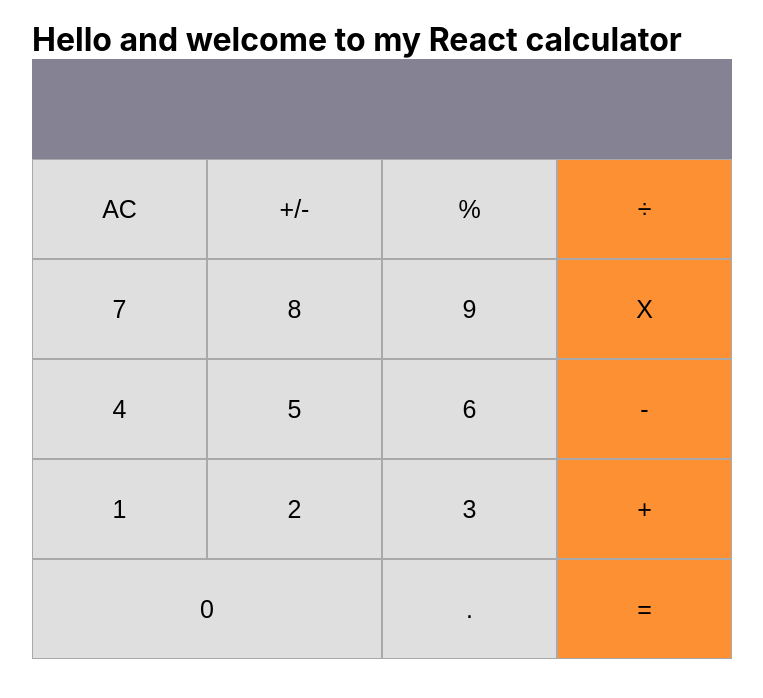
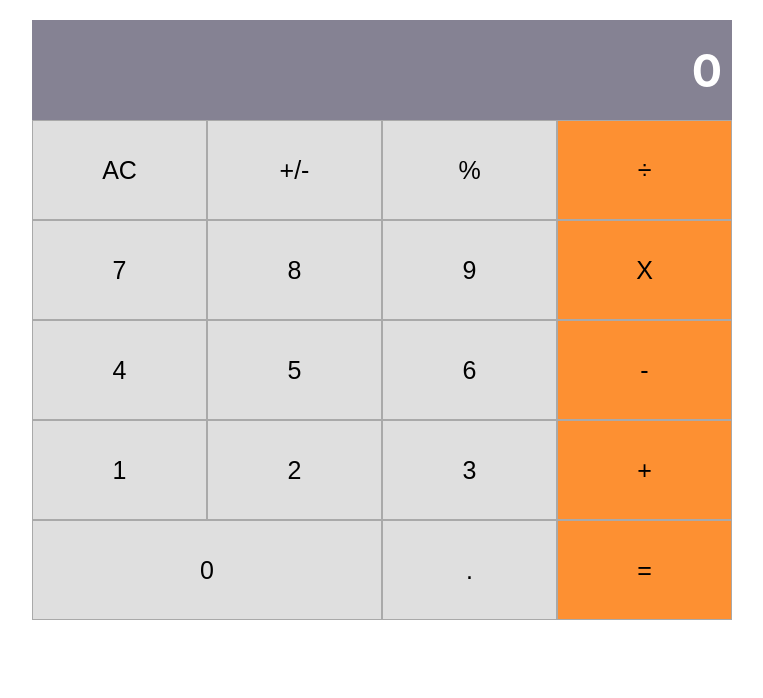
Before and after one commit to tzvaita/react-calculator, a React (Create React App) app: page / in a window 1280 px wide. Shown: the top 698 px of the page, without its empty margins (258-1021 px from the left). Built offline with nearby package versions, Linux system fonts and the light colour scheme.

Commit message:
Debug calculate function'

```diff
--- a/src/components/App.js
+++ b/src/components/App.js
@@ -3,15 +3,39 @@ import '../App.css';
 import Display from './display';
 import ButtonCont from './buttonCont';
 import calculate from '../logic/calculate';
+// import { ReactComponent } from '*.svg';
 
-function App() {
-  return (
-    <div className="app">
-      <h1> Hello and welcome to my React calculator </h1>
-      <Display result={calculate} />
-      <ButtonCont />
-    </div>
-  );
+class App extends React.Component {
+  constructor(props) {
+    super(props);
+    this.state = {
+      total: null,
+      next: null,
+      operation: null,
+    };
+    this.handleClick = this.handleClick.bind(this);
+  }
+
+  handleClick(btnName) {
+    const { total, next, operation } = this.state;
+    const result = calculate({ total, next, operation }, btnName);
+    console.log(result)
+    this.setState({
+      total: result.total,
+      next: result.next,
+      operation: result.operation,
+    });
+  }
+
+  render() {
+    const { total, next } = this.state;
+    return (
+      <div className="app">
+        <Display result={total} next={next} />
+        <ButtonCont clickHandler={this.handleClick} />
+      </div>
+    );
+  }
 }
 
 export default App;
--- a/src/components/button.js
+++ b/src/components/button.js
@@ -1,10 +1,14 @@
 import React from 'react';
 import PropTypes from 'prop-types';
 
-const Button = ({ btnName, color, wide }) => (
+const Button = ({ btnName, color, wide, clickHandler } ) => {
+  const handleClick = btName => clickHandler(btName);
+
+  return (
     <button
       className="btn"
       type="button"
+      onClick={() => handleClick(btnName)}
       style={{
         backgroundColor: color ? '#dfdfdf' : null,
         width: wide ? '50%' : null,
@@ -13,16 +17,19 @@ const Button = ({ btnName, color, wide }) => (
       {btnName}
     </button>
   );
+};
 
 Button.defaultProps = {
   color: false,
   wide: false,
+  clickHandler: null,
 };
 
 Button.propTypes = {
   btnName: PropTypes.string.isRequired,
   color: PropTypes.bool,
   wide: PropTypes.bool,
+  clickHandler: PropTypes.func,
 };
 
 export default Button;
--- a/src/components/buttonCont.js
+++ b/src/components/buttonCont.js
@@ -1,7 +1,8 @@
 import React from 'react';
+import PropTypes from 'prop-types';
 import Button from './button';
 
-export default function ButtonCont() {
+export default function ButtonCont({ clickHandler }) {
   const grp1 = ['AC', '+/-', '%', '÷'];
   const grp2 = ['7', '8', '9', 'X'];
   const grp3 = ['4', '5', '6', '-'];
@@ -11,20 +12,30 @@ export default function ButtonCont() {
   const grps = [grp1, grp2, grp3, grp4, grp5];
   const opsKeys = ['÷', 'X', '-', '+', '='];
 
+  const handleClick = btnName => clickHandler(btnName);
+
   return (
     <div className="btnPanel">
       {grps.map(grp => (
         <div className="grp" key={grp}>
           {grp.map(char => {
             if (opsKeys.includes(char)) {
-              return <Button key={char} btnName={`${char}`} />;
+              return <Button key={char} btnName={`${char}`} clickHandler={handleClick} />;
             } if (char === '0') {
-              return <Button key={char} btnName={`${char}`} wide color />;
+              return <Button key={char} btnName={`${char}`} wide color clickHandler={handleClick} />;
             }
-            return <Button key={char} btnName={`${char}`} color />;
+            return <Button key={char} btnName={`${char}`} color clickHandler={handleClick} />;
           })}
         </div>
       ))}
     </div>
   );
 }
+
+ButtonCont.defaultProps = {
+  clickHandler: null,
+};
+
+ButtonCont.propTypes = {
+  clickHandler: PropTypes.func,
+};
--- a/src/components/display.js
+++ b/src/components/display.js
@@ -1,18 +1,20 @@
 import React from 'react';
 import PropTypes from 'prop-types';
 
-const Display = ({ result }) => (
+const Display = ({ result, next }) => (
   <div className="display">
-    {result}
+    {next || (result || 0)}
   </div>
 );
 
 Display.defaultProps = {
   result: '0',
+  next: null,
 };
 
 Display.propTypes = {
   result: PropTypes.string,
+  next: PropTypes.string,
 };
 
 export default Display;
--- a/src/logic/calculate.js
+++ b/src/logic/calculate.js
@@ -1,34 +1,37 @@
-const calculate = ({ total, next, operation }, btnName) => {
-  const calcObj = {
-    total,
-    next,
-    operation,
-  };
+const calculate = (calculate, btnName) => {
+  let { total, next, operation } = calculate;
 
-  switch (btnName) {
-    case 'AC':
-      calcObj.total = '';
-      calcObj.next = '';
-      calcObj.operation = '';
-      break;
-    case '+/-':
-      calcObj.total *= -1;
-      calcObj.next *= -1;
-      break;
-    case '+':
-    case '-':
-    case 'x':
-    case '÷':
-    case '%':
-      calcObj.operation = btnName;
-      break;
-    case '=':
-      return total;
+  if (btnName == 5) {
+    total= btnName
+  }
 
-    default:
-      return calcObj;
-  }
-  return calcObj;
+  return {total, next, operation}
+
+  // switch (btnName) {
+  //   case 'AC':
+  //     calcObj.total = '';
+  //     calcObj.next = '';
+  //     calcObj.operation = '';
+  //     break;
+  //   case '+/-':
+  //     calcObj.total *= -1;
+  //     calcObj.next *= -1;
+  //     break;
+  //   case '+':
+  //   case '-':
+  //   case 'x':
+  //   case '÷':
+  //   case '%':
+  //     calcObj.operation = btnName;
+  //     break;
+  //   case '=':
+  //     return total;
+
+  //   default:
+  //     return calcObj;
+  // }
+ // return calcObj;
+
 };
 
 export default calculate;
```
Lines whose indentation alone changed are shown as unchanged.
